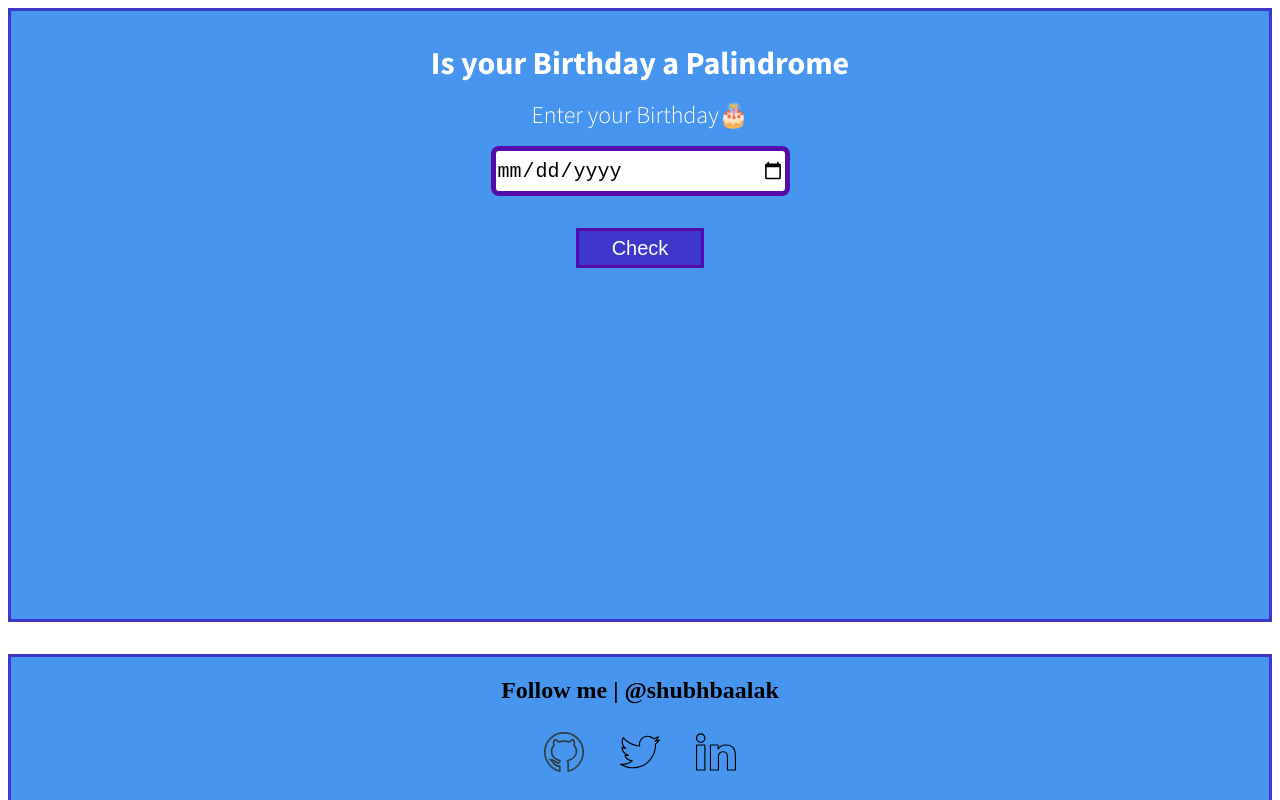
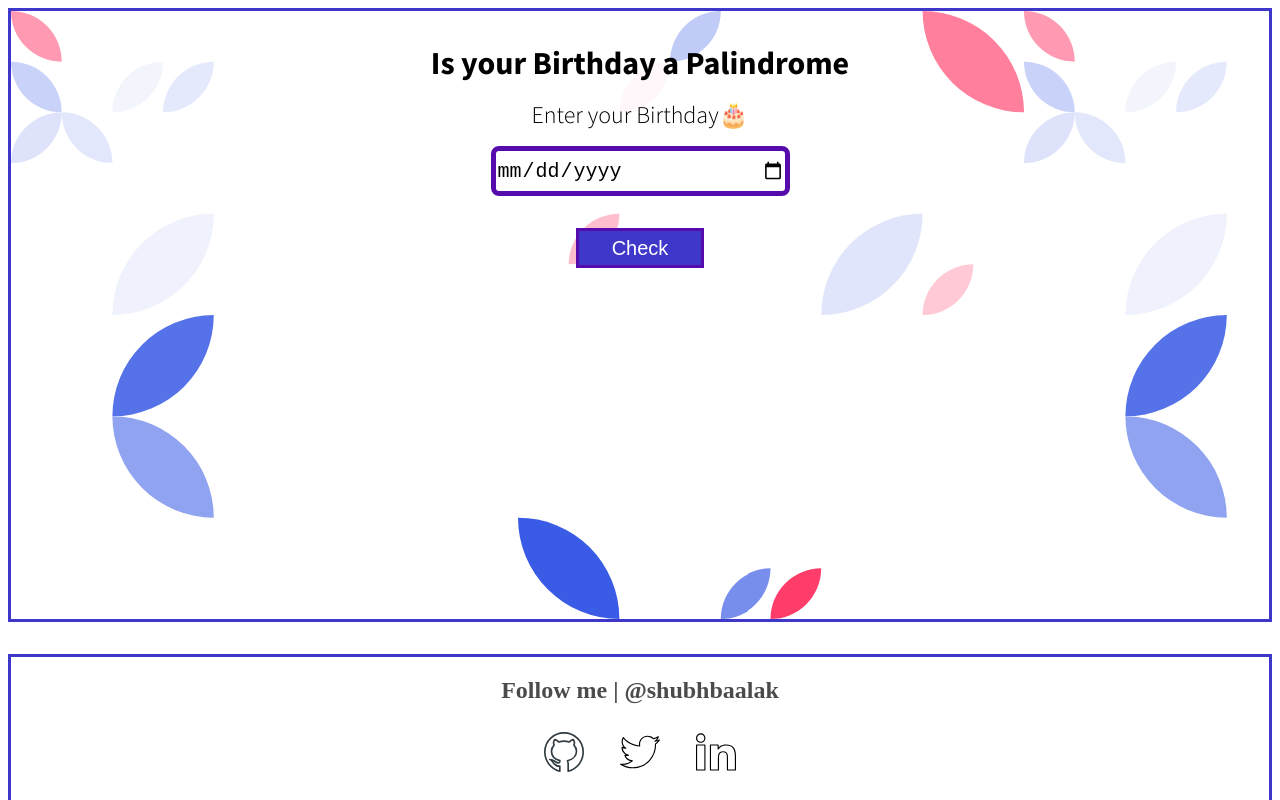
Before and after one commit to shubh-dwivedi/palindrome-birthday-app, a plain HTML site: page index.html in a window 1280 px wide. Drawn offline with Linux system fonts and the light colour scheme.

Commit message:
style: background changed

```diff
--- a/index.html
+++ b/index.html
@@ -21,9 +21,9 @@
     <footer>
         <h2>Follow me | @shubhbaalak</h2>
         <ul>
-            <li> <a href="/"> <img src="images/github-line.svg" alt="github" class="footer-img"></a></li>
-            <li> <a href="/"><img src="images/twitter-line.svg" alt="twitter" class="footer-img"></a></li>
-            <li> <a href="/"><img src="images/linkedin-line.svg" alt="linkedin" class="footer-img"></a></li>
+            <li> <a href="https://github.com/shubh-dwivedi"> <img src="images/github-line.svg" alt="github" class="footer-img"></a></li>
+            <li> <a href="https://twitter.com/Shubh_Baalak"><img src="images/twitter-line.svg" alt="twitter" class="footer-img"></a></li>
+            <li> <a href="https://www.linkedin.com/in/shubham-dwivedi-655622140/"><img src="images/linkedin-line.svg" alt="linkedin" class="footer-img"></a></li>
         </ul>
     </footer>
 
--- a/styles.css
+++ b/styles.css
@@ -12,19 +12,20 @@
     padding: 1rem;
     text-align: center;
     font-family: "Source sans pro", sans-serif;
-    background-color: #4895ef;
+    /* background-color: #4895ef; */
+    background-image: url("images/patternBackground.svg");
     border: 0.2rem solid #3f37c9;
     height: 72vh;
 }
 
 .heading-main {
     margin: 1rem auto;
-    color: white;
+    color: black;
 }
 
 label {
     font-size: 1.5rem;
-    color: white;
+    color: black;
 }
 
 #input-date {
@@ -52,7 +53,10 @@ label {
 #output {
     font-size: 1.65rem;
     padding: 0.5rem;
-    color: wheat;
+    color: grey;
+    background-color: white;
+    width: fit-content;
+    margin: auto;
 }
 
 footer {
@@ -62,11 +66,11 @@ footer {
     right: 0;
     margin: auto 0.5rem;
     text-align: center;
-    background-color: #4895ef;
+    background-color: white;
     border-top: 0.2rem solid var(--secondary-color);
     border-left: 0.2rem solid var(--secondary-color);
     border-right: 0.2rem solid var(--secondary-color);
-    color: black;
+    color: rgb(75, 75, 75);
 }
 
 footer ul {
```
Also changed, not shown: images/patternBackground.svg (added).
